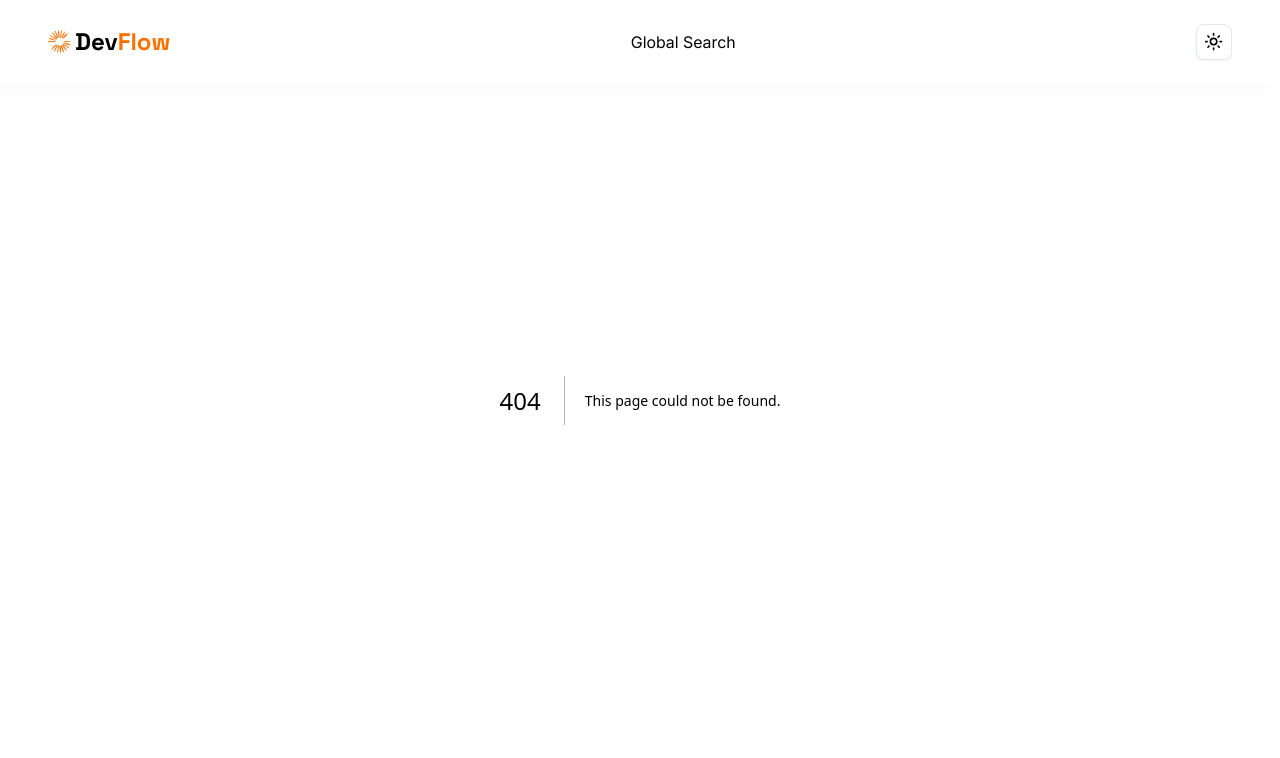
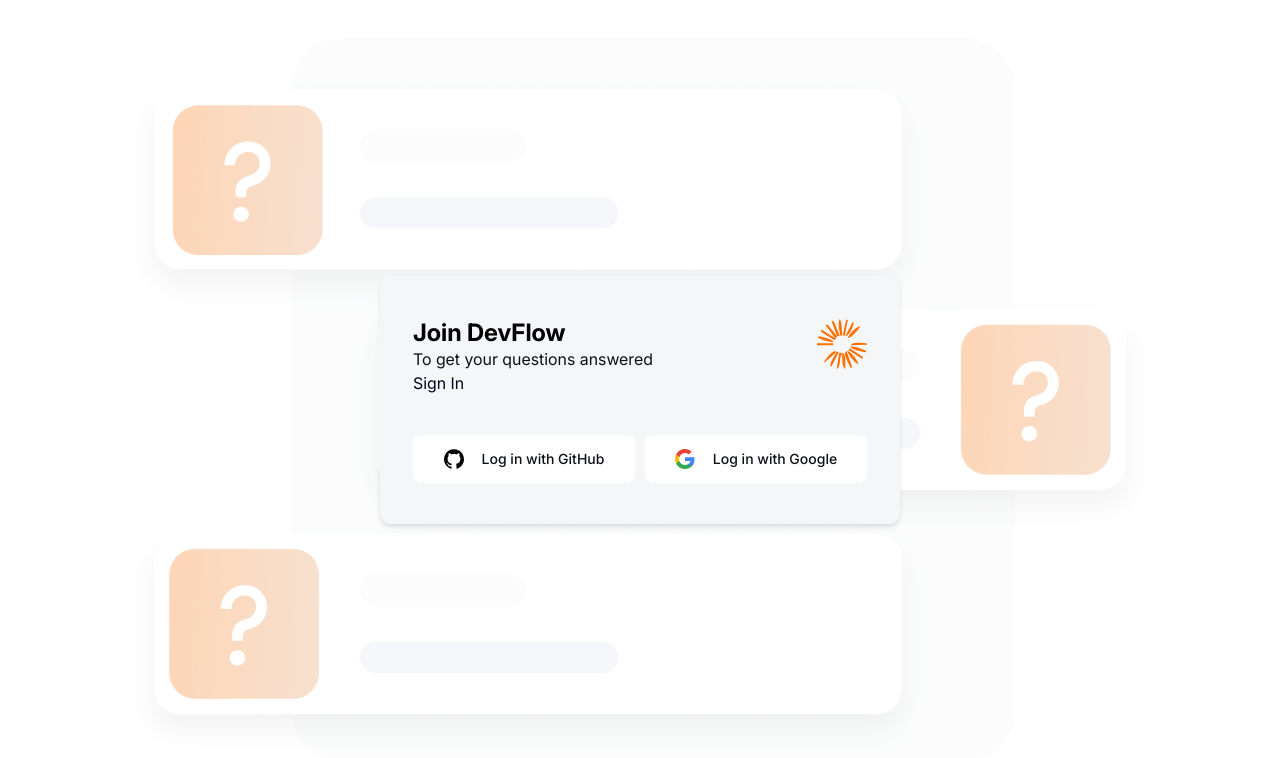
Before and after one commit to dbobe/devflow_jsmasterypro, a Next.js app: page /sign-in in a window 1280 px wide. Before the commit this address had no page. Shown: the top 758 px of the page. Built offline with nearby package versions, Linux system fonts and the light colour scheme.

Commit message:
Create Auth Layout and Social Auth Form

```diff
--- /dev/null
+++ b/app/(auth)/layout.tsx
@@ -0,0 +1,20 @@
+import { SocialAuthForm } from '@/components/forms/social-auth-form';
+import Image from 'next/image';
+
+export default function AuthLayout({ children }: { children: React.ReactNode }) {
+  return (
+    <main className="bg-auth-light dark:bg-auth-dark flex min-h-screen items-center justify-center bg-cover bg-center bg-no-repeat px-4 py-10">
+      <section className="light-border background-light800_dark200 shadow-light100_dark100 min-w-full rounded-[10px] border px-4 py-10 shadow-md sm:min-w-[520px] sm:px-8">
+        <div className="flex items-center justify-between gap-2">
+          <div className="space-x-2.5">
+            <h1 className="h2-bold text-dark100_light900">Join DevFlow</h1>
+            <p className="paragraph-regular text-dark500_light400">To get your questions answered</p>
+          </div>
+          <Image src="/images/site-logo.svg" alt="DevFlow Logo" width={50} height={50} className="object-contain" />
+        </div>
+        {children}
+        <SocialAuthForm />
+      </section>
+    </main>
+  );
+}
--- /dev/null
+++ b/app/(auth)/sign-in/page.tsx
@@ -0,0 +1,7 @@
+export default function SignInPage() {
+  return (
+    <div>
+      <h1>Sign In</h1>
+    </div>
+  );
+}
--- /dev/null
+++ b/app/(auth)/sign-up/page.tsx
@@ -0,0 +1,7 @@
+export default function SignUpPage() {
+  return (
+    <div>
+      <h1>Sign Up</h1>
+    </div>
+  );
+}
--- /dev/null
+++ b/app/(root)/layout.tsx
@@ -0,0 +1,10 @@
+import { Navbar } from '@/components/navigation/navbar';
+
+export default function RootLayout({ children }: { children: React.ReactNode }) {
+  return (
+    <main>
+      <Navbar />
+      {children}
+    </main>
+  );
+}
--- a/app/layout.tsx
+++ b/app/layout.tsx
@@ -2,7 +2,6 @@
 import localFont from 'next/font/local';
 import './globals.css';
 import ThemeProvider from '@/context/Theme';
-import { Navbar } from '@/components/navigation/navbar';
 
 const inter = localFont({
   src: './fonts/InterVF.ttf',
@@ -34,7 +33,6 @@
     <html lang="en" suppressHydrationWarning>
       <body className={`${inter.className} ${spaceGrotesk.variable} antialiased`}>
         <ThemeProvider attribute="class" defaultTheme="system" enableSystem disableTransitionOnChange>
-          <Navbar />
           {children}
         </ThemeProvider>
       </body>
--- /dev/null
+++ b/components/forms/social-auth-form.tsx
@@ -0,0 +1,26 @@
+import Image from 'next/image';
+import { Button } from '../ui/button';
+
+export function SocialAuthForm() {
+  const buttonClass =
+    'background-dark400_light900 body-medium text-dark200_light800 min-h-12 flex-1 rounded-2 px-4 py-3.5';
+
+  return (
+    <div className="mt-10 flex flex-wrap gap-2.5">
+      <Button className={buttonClass}>
+        <Image
+          src="/icons/github.svg"
+          alt="GitHub Logo"
+          width={20}
+          height={20}
+          className="invert-colors mr-2.5 object-contain"
+        />
+        <span>Log in with GitHub</span>
+      </Button>
+      <Button className={buttonClass}>
+        <Image src="/icons/google.svg" alt="Google Logo" width={20} height={20} className="mr-2.5 object-contain" />
+        <span>Log in with Google</span>
+      </Button>
+    </div>
+  );
+}
```
Also changed, not shown: app/(root)/page.tsx (renamed from app/page.tsx).
